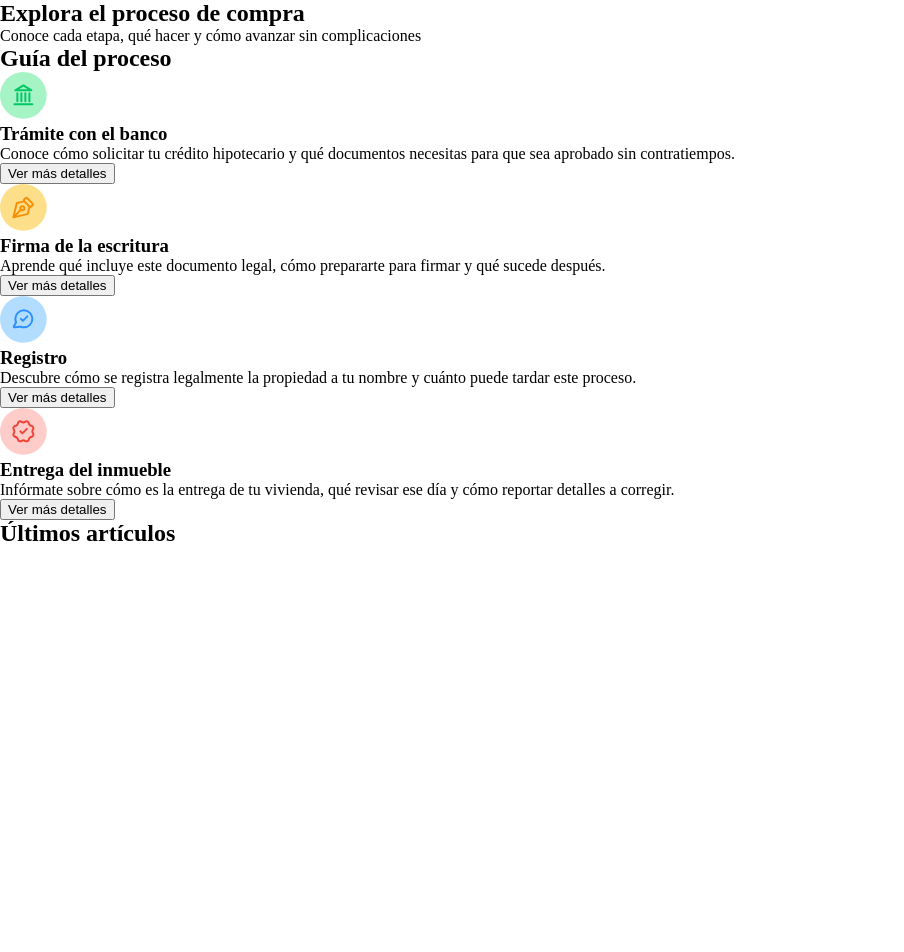
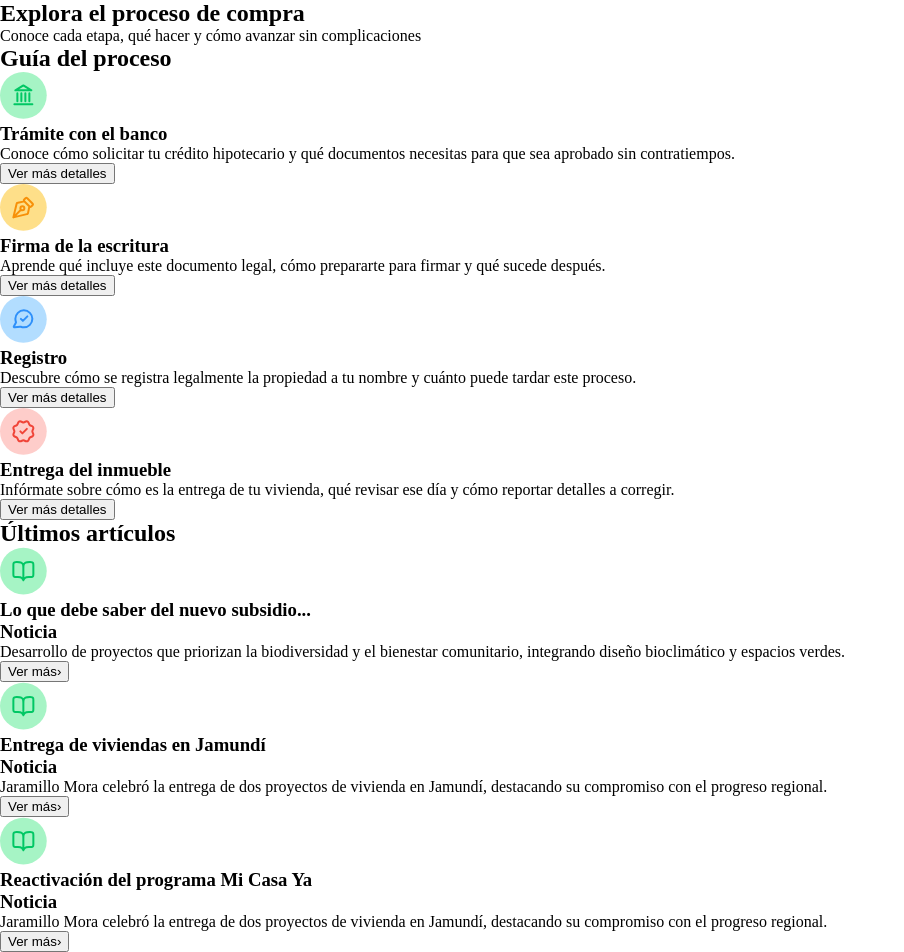
Before and after one commit to yabuJunn/tuCaminoACasa, a React (Vite) app: page /#/aprende in a window 1280 px wide. Shown: the whole page, without its empty margins (0-904 px from the left). Before the commit the page ends 800 px from the top, so only its background shows below. Built offline with nearby package versions, Linux system fonts and the light colour scheme.

Commit message:
Feature: Estructura general de cards de articulos

```diff
--- a/src/components/articulos/articulos.jsx
+++ b/src/components/articulos/articulos.jsx
@@ -0,0 +1,47 @@
+import articuloIcon from "../../assets/articulosCardsIcon/articulo.svg"
+
+export const ArticulosSection =({ icon, title, description })=>{
+    return(
+        <div className="articulosCards">
+
+        <div  className="noticia">
+            <img src={articuloIcon} alt="articuloIcon" />
+        <h3 className="cardArticleTitle">Lo que debe saber del nuevo subsidio...</h3>
+        <h3>Noticia</h3>
+        <p className="cardArticleDescription">Desarrollo de proyectos que priorizan la
+            biodiversidad y el bienestar comunitario, integrando diseño bioclimático y espacios verdes.</p>
+        <button className="cardGuiaButton"> Ver más
+              <span className="span">&#8250;</span> {}
+        </button>
+        </div>
+
+
+        <div  className="noticia">
+            <img src={articuloIcon} alt="articuloIcon" />
+        <h3 className="cardArticleTitle">Entrega de viviendas en Jamundí</h3>
+        <h3>Noticia</h3>
+        <p className="cardArticleDescription">Jaramillo Mora celebró la entrega de
+             dos proyectos de vivienda en Jamundí, destacando su compromiso con el progreso regional. </p>
+        <button className="cardGuiaButton"> Ver más
+              <span className="span">&#8250;</span> {}
+        </button>
+        </div>
+
+          <div  className="noticia">
+            <img src={articuloIcon} alt="articuloIcon" />
+        <h3 className="cardArticleTitle">Reactivación del programa Mi Casa Ya</h3>
+        <h3>Noticia</h3>
+        <p className="cardArticleDescription">Jaramillo Mora celebró la entrega de
+             dos proyectos de vivienda en Jamundí, destacando su compromiso con el progreso regional. </p>
+        <button className="cardGuiaButton"> Ver más
+              <span className="span">&#8250;</span> {}
+        </button>
+        </div>
+
+
+
+
+    </div>
+
+    )
+}
--- a/src/components/cardsGuia/cardsGuia.jsx
+++ b/src/components/cardsGuia/cardsGuia.jsx
@@ -7,7 +7,7 @@ export const CardsGuia =({ icon, title, description })=>{
     return(
         <div className="GuiaCards">
 
-        <div bancoCard className="banco">
+        <div  className="bancoCard">
             <img src={bancoIcon} alt="bancoIcon" />
         <h3 className="cardGuiaTitle">Trámite con el banco</h3>
         <p className="CardGuiaDescription">Conoce cómo solicitar tu crédito hipotecario y
@@ -15,7 +15,7 @@ export const CardsGuia =({ icon, title, description })=>{
         <button className="cardGuiaButton"> Ver más detalles</button>
         </div>
 
-         <div firmaCard className="firma">
+         <div  className="firmaCard">
             <img src={firmaIcon} alt="firmaIcon" />
         <h3 className="cardGuiaTitle">Firma de la escritura</h3>
         <p className="CardGuiaDescription">Aprende qué incluye este documento legal,
@@ -23,14 +23,14 @@ export const CardsGuia =({ icon, title, description })=>{
         <button className="cardGuiaButton"> Ver más detalles</button>
         </div>
 
-        <div registroCard className="registro">
+        <div  className="registroCard">
             <img src={registroIcon} alt="registroIcon" />
         <h3 className="cardGuiaTitle">Registro</h3>
         <p className="CardGuiaDescription">Descubre cómo se registra legalmente la propiedad a tu nombre y cuánto puede tardar este proceso.</p>
         <button className="cardGuiaButton"> Ver más detalles</button>
         </div>
 
-          <div entregaCard className="entrega">
+          <div  className="entregaCard">
             <img src={entregaIcon} alt="entregaIcon" />
         <h3 className="cardGuiaTitle">Entrega del inmueble</h3>
         <p className="CardGuiaDescription">Infórmate sobre cómo es la entrega de tu vivienda, qué revisar ese día y cómo reportar detalles a corregir.</p>
--- a/src/pages/aprendePage/aprendePage.jsx
+++ b/src/pages/aprendePage/aprendePage.jsx
@@ -1,4 +1,5 @@
 import { AprendeHeader } from "../../components/aprendeHeader/aprendeHeader"
+import { ArticulosSection } from "../../components/articulos/articulos"
 import { CardsGuia } from "../../components/cardsGuia/cardsGuia"
 
 export const AprendePage = () => {
@@ -18,6 +19,8 @@ export const AprendePage = () => {
        <h2>Últimos artículos </h2>
 
       <div className="articulosSection">
+            <ArticulosSection></ArticulosSection>
+
     </div>
 
     </section>
```
Also changed, not shown: src/assets/articulosCardsIcon/articulo.svg (added).
